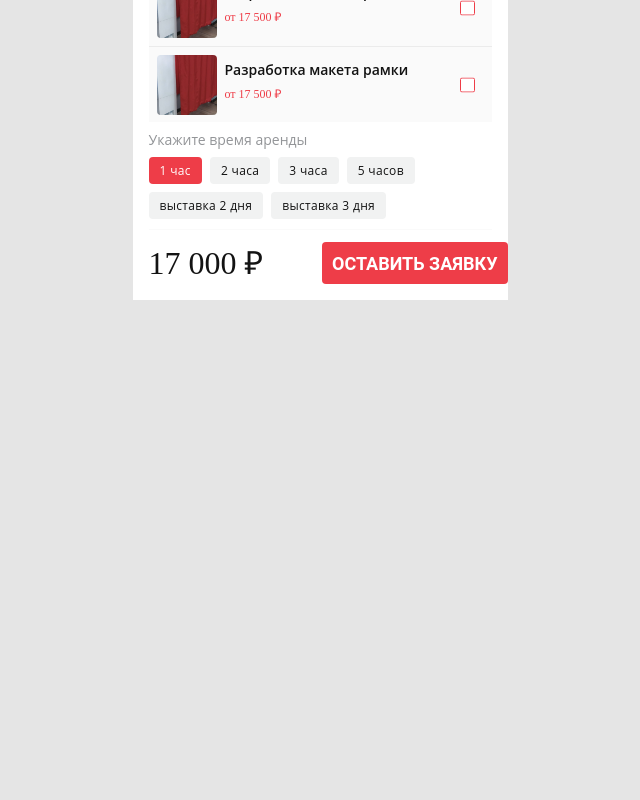
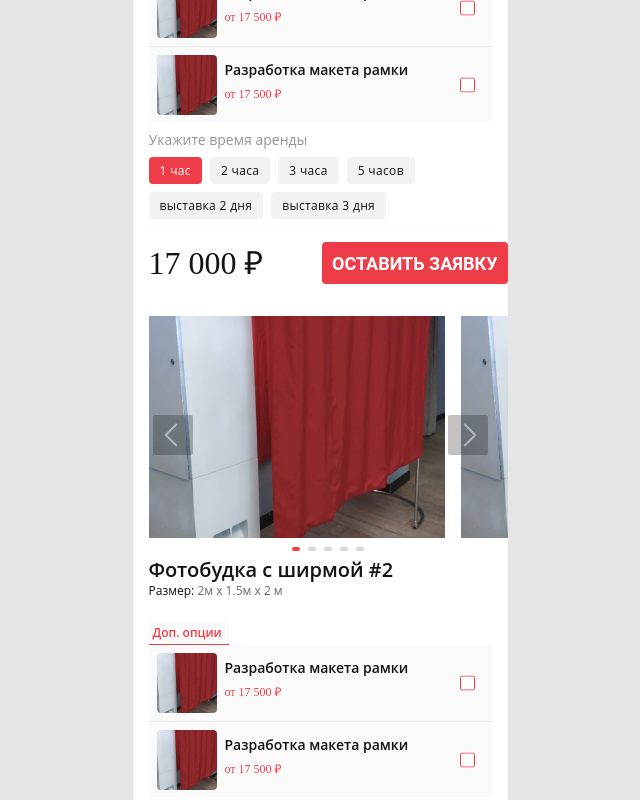
Before and after one commit to retromodernism/photo_booth, a React (Create React App) app: page / in a window 1280 px wide. Shown: the part 1231-2031 px from the top of the page, without its empty margins (320-960 px from the left). Built offline with nearby package versions, Linux system fonts and the light colour scheme.

Commit message:
Подключил redux к каталогу

```diff
--- a/src/components/catalog/index.jsx
+++ b/src/components/catalog/index.jsx
@@ -2,6 +2,11 @@ import "./index.scss";
 import photo from "./src/photo.png";
 import Select from "react-select";
 import Card from "./card";
+
+import { useEffect } from "react";
+
+import { getCards as getCardsAction } from "./../../redux/modules/cards";
+import { connect } from "react-redux";
 
 const sortOptions = [
   { value: "default", label: "По умолчанию" },
@@ -9,7 +14,11 @@ const sortOptions = [
   { value: "expensiveFirst", label: "Сначала дороже" },
 ];
 
-const Catalog = (props) => {
+const Catalog = ({ cards, getCards }) => {
+  useEffect(() => {
+    getCards();
+  }, []);
+
   return (
     <section className="catalog">
       <h1 className="catalog__title">Фотобудки</h1>
@@ -37,17 +46,21 @@ const Catalog = (props) => {
           }}
         />
       </div>
-      <Card
-        photoes={[photo, photo, photo, photo, photo]}
-        title={"Фотобудка с ширмой #1"}
-        size={"2м x 1.5м x 2 м"}
-        price={17000}
-        id={1}
-        key={1}
-      />
+      {cards.map(({photoes, title, size, price, id}, index) => (
+        <Card
+          photoes={photoes}
+          title={title}
+          size={size}
+          price={price}
+          id={id}
+          key={index}
+        />
+      ))}
       <div style={{ height: 500 }}></div>
     </section>
   );
 };
 
-export default Catalog;
+export default connect((state) => ({ cards: state.cards.cards }), {
+  getCards: getCardsAction,
+})(Catalog);
--- /dev/null
+++ b/src/redux/modules/cards.js
@@ -0,0 +1,41 @@
+import photo from "./../../components/catalog/src/photo.png";
+
+const moduleName = "cards";
+
+const GET_CARDS = `${moduleName}/GET_CARDS`;
+
+const defaultState = {
+  cards: [],
+};
+
+const reducer = (state = defaultState, { type, payload }) => {
+  switch (type) {
+    case GET_CARDS:
+      return { ...state, cards: payload };
+    default:
+      return state;
+  }
+};
+
+export default reducer;
+
+export const getCards = () => async (dispatch) => {
+  const cards = [];
+  for (let i = 0; i < 20; i++) {
+    cards.push({
+      photoes: [photo, photo, photo, photo, photo],
+      title: `Фотобудка с ширмой #${i + 1}`,
+      size: "2м x 1.5м x 2 м",
+      price: 17000 + i * 100,
+      id: i,
+    });
+  }
+
+  // Имитация задержки ответа с сервера
+  await new Promise((res) => setTimeout(res, 1000));
+
+  dispatch({
+    type: GET_CARDS,
+    payload: cards,
+  });
+};
--- a/src/redux/modules/index.js
+++ b/src/redux/modules/index.js
@@ -1,5 +1,6 @@
-import plug from "./plug";
+// import plug from "./plug";
+import cards from "./cards";
 
-const rootReducers = { plug };
+const rootReducers = { cards };
 
 export default rootReducers;
```
